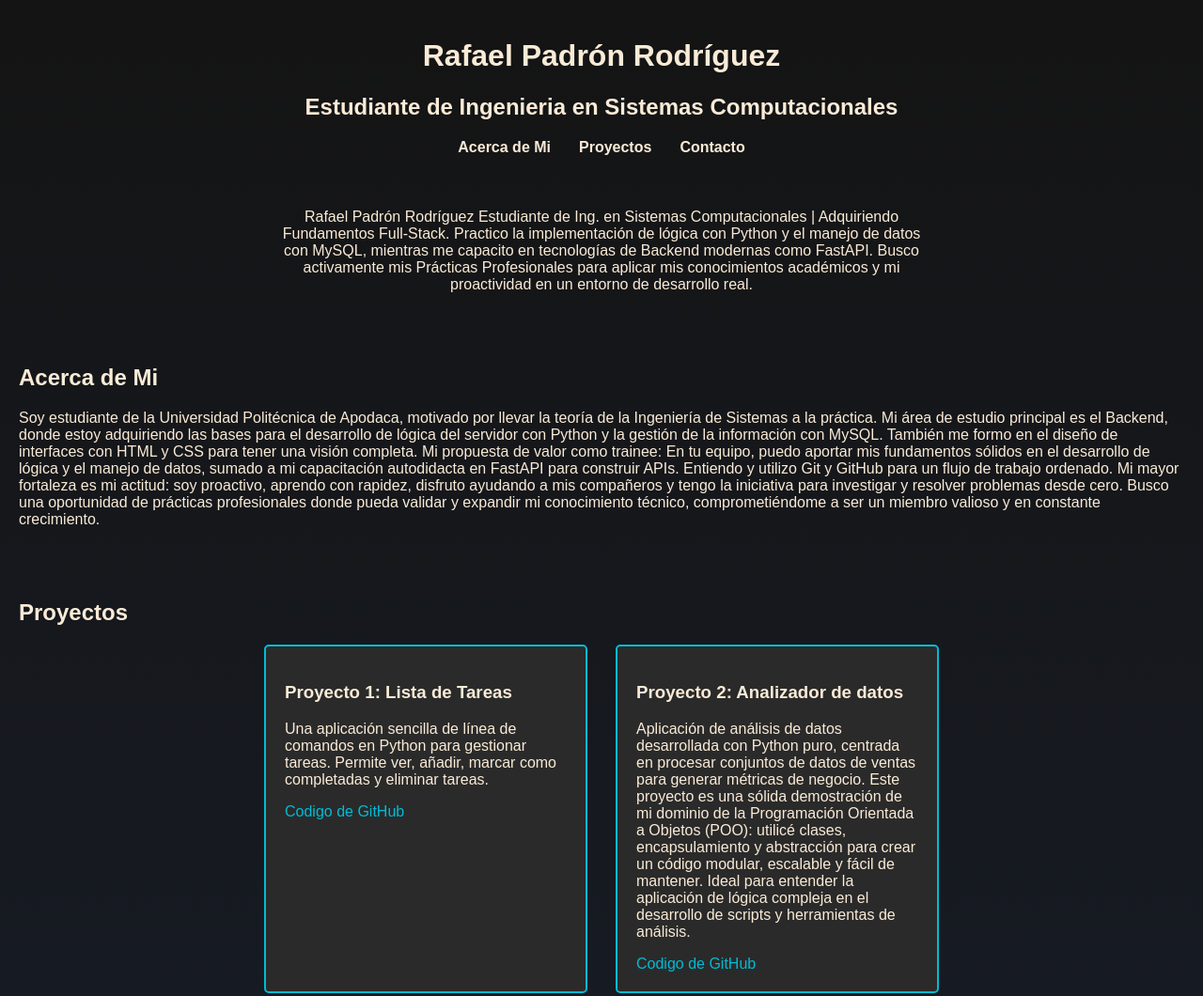
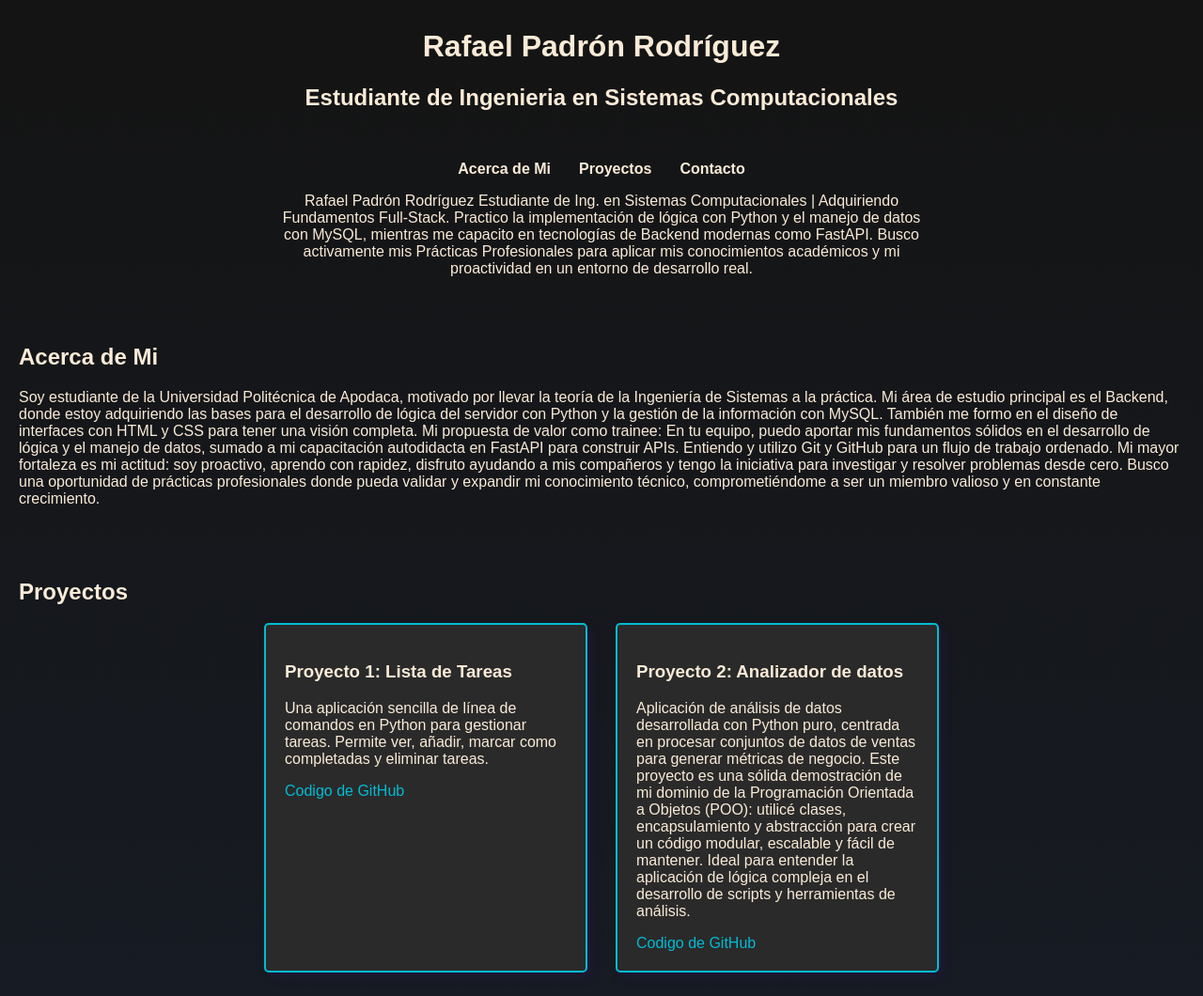
Before and after one commit to RafaelPadronDev/Portafolio, a plain HTML site: page index.html in a window 1280 px wide. Shown: the top 1060 px of the page at 94% size. Drawn offline with Linux system fonts and the light colour scheme.

Commit message:
Cambios de estilo

```diff
--- a/index.html
+++ b/index.html
@@ -3,22 +3,24 @@
 <head>
     <title>Portafolio</title>
     <link rel="stylesheet" href="style.css">
+    <meta name="viewport" content="width=device-width">
 </head>
 <body>
 
     <header>
     <h1>Rafael Padrón Rodríguez</h1>
     <h2>Estudiante de Ingenieria en Sistemas Computacionales</h2>
-    <nav>
+
+    </header>
+
+    <main>
+        <nav>
         <ul>
             <li><a href="#acerca-de-mi">Acerca de Mi</a></li>
             <li><a href="#proyectos">Proyectos</a></li>
             <li><a href="#contacto">Contacto</a></li>
         </ul>
-    </nav>
-    </header>
-
-    <main>
+        </nav>
         <p>
         Rafael Padrón Rodríguez Estudiante de Ing. en Sistemas Computacionales | Adquiriendo Fundamentos Full-Stack.
         Practico la implementación de lógica con Python y el manejo de datos con MySQL, mientras me capacito en tecnologías de Backend modernas como FastAPI.
--- a/style.css
+++ b/style.css
@@ -20,12 +20,12 @@ a:hover {
 
 header{
     text-align: center;
-    padding: 20px;
+    padding: 10px;
 }
 nav ul {
     list-style: none;
     padding: 0; /* Quita el padding por defecto del ul */
-    margin: 20px 0 0 0; /* Añade espacio arriba */
+    margin: 8px 0 0 0; /* Añade espacio arriba */
 
     /* PROPIEDADES CLAVE: Esto hace la fila y la centra */
     display: flex;
@@ -41,7 +41,7 @@ nav ul li a{
 }
 
 main{
-    padding: 20px;
+    padding: 15px;
     max-width: 700px;
     margin: 0 auto;
     text-align: center;
@@ -62,6 +62,7 @@ section{
     border-radius: 5px;
     border: 2px solid #00BCD4;
     text-align: left;
+    box-shadow: 5px 5px 10px #2E13644D;
 }
 
 footer{
```
